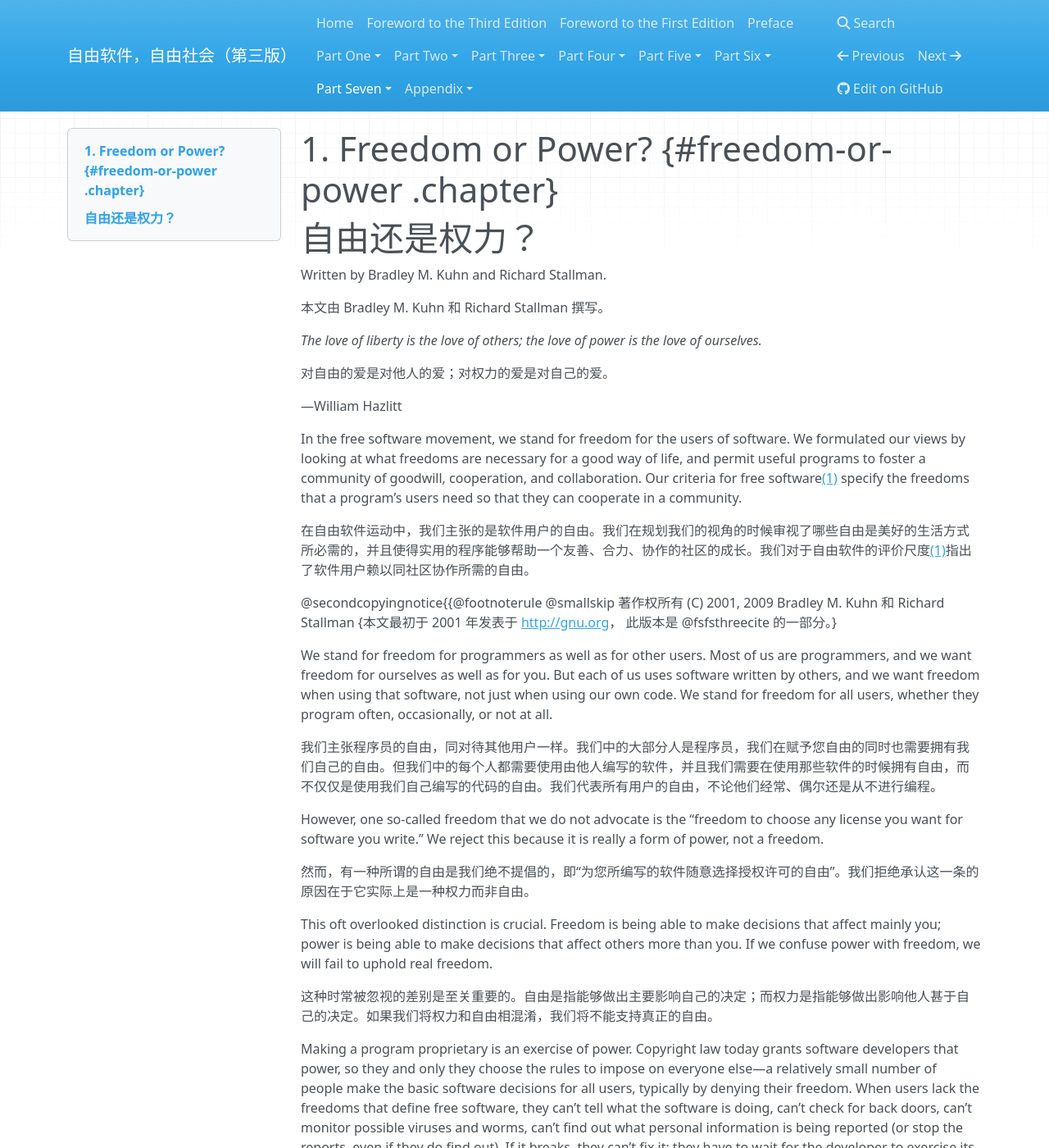
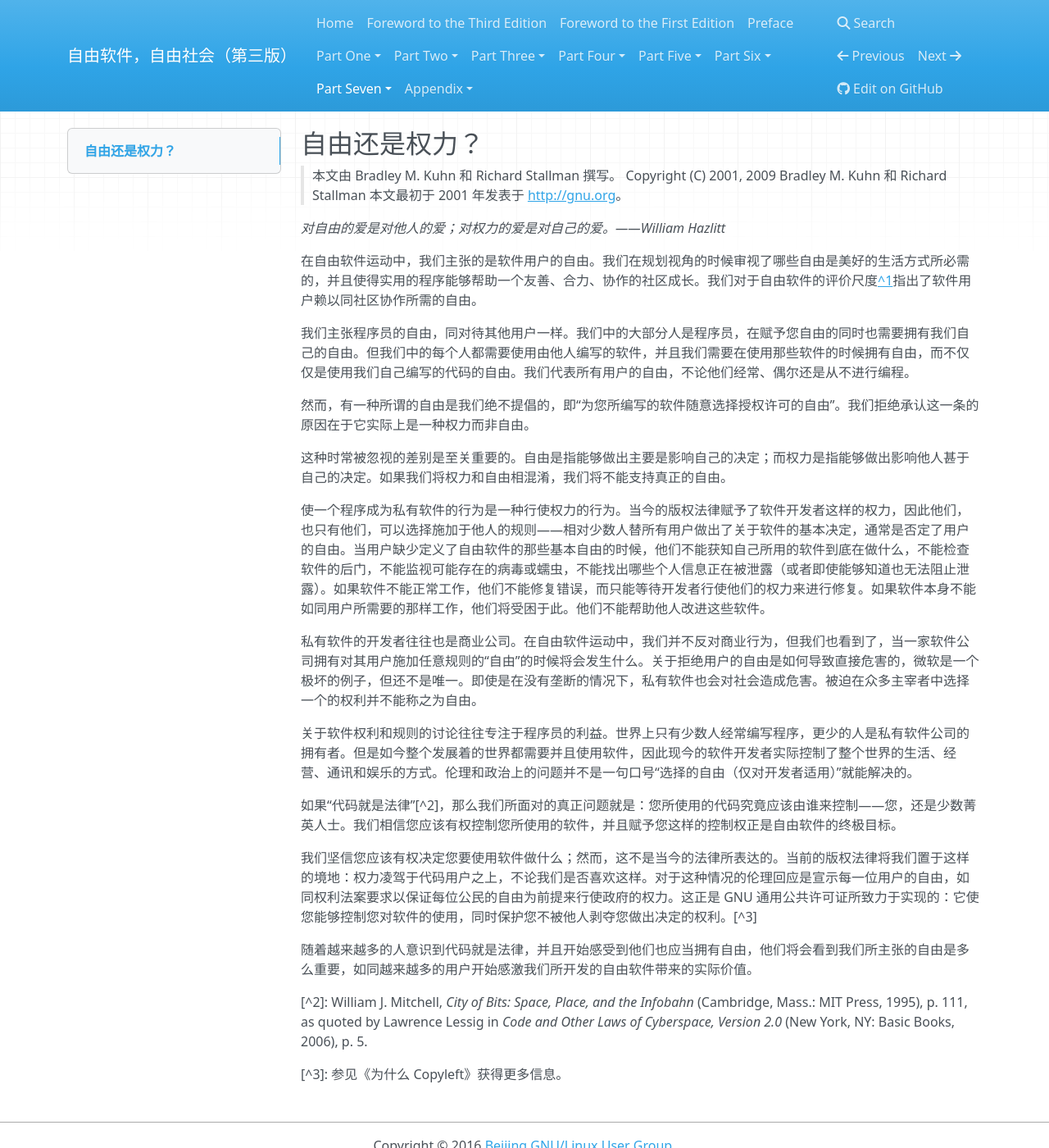
Before and after one commit to beijinglug/fsfs-zh, an MkDocs documentation site: the page built from docs/freedom-or-power.md, in a window 1280 px wide and 1400 px high. Shown: the whole window at 82% size. Built offline with MkDocs 1.6.1, drawn with Linux system fonts in a browser that asks for light colours; nearby versions of some CDN libraries; old or Windows-style settings are respelled for this version of MkDocs; some of the changed text lies outside the part shown.

Commit message:
proofreaded freedom-or-power

```diff
--- a/docs/freedom-or-power.md
+++ b/docs/freedom-or-power.md
@@ -1,144 +1,32 @@
----
-Generator: 'texi2html 1.82'
-description: Untitled Document
-distribution: global
-keywords: Untitled Document
-resource-type: document
-title: Untitled Document
-...
+## 自由还是权力？
 
-1. Freedom or Power? {#freedom-or-power .chapter}
-====================
+> 本文由 Bradley M. Kuhn 和 Richard Stallman 撰写。
+> Copyright (C) 2001, 2009 Bradley M. Kuhn 和 Richard Stallman 本文最初于 2001 年发表于 <http://gnu.org>。
 
-自由还是权力？
-==============
+*对自由的爱是对他人的爱；对权力的爱是对自己的爱。——William Hazlitt*
 
-Written by Bradley M. Kuhn and Richard Stallman.
+在自由软件运动中，我们主张的是软件用户的自由。我们在规划视角的时候审视了哪些自由是美好的生活方式所必需的，并且使得实用的程序能够帮助一个友善、合力、协作的社区成长。我们对于自由软件的评价尺度[^1]指出了软件用户赖以同社区协作所需的自由。
 
-本文由 Bradley M. Kuhn 和 Richard Stallman 撰写。
-
- *The love of liberty is the love of others; the love of power is the love of ourselves.*
-
-对自由的爱是对他人的爱；对权力的爱是对自己的爱。
-
-—William Hazlitt
-
-In the free software movement, we stand for freedom for the users of
-software. We formulated our views by looking at what freedoms are
-necessary for a good way of life, and permit useful programs to foster a
-community of goodwill, cooperation, and collaboration. Our criteria for
-free software[(1)](#FOOT1) specify the freedoms that a program’s users
-need so that they can cooperate in a community.
-
-在自由软件运动中，我们主张的是软件用户的自由。我们在规划我们的视角的时候审视了哪些自由是美好的生活方式所必需的，并且使得实用的程序能够帮助一个友善、合力、协作的社区的成长。我们对于自由软件的评价尺度[(1)](#FOOT1)指出了软件用户赖以同社区协作所需的自由。
-
-@secondcopyingnotice{{@footnoterule @smallskip 著作权所有 (C) 2001, 2009 Bradley M. Kuhn 和 Richard Stallman {本文最初于 2001 年发表于 <http://gnu.org>， 此版本是 @fsfsthreecite 的一部分。}
-
-We stand for freedom for programmers as well as for other users. Most of
-us are programmers, and we want freedom for ourselves as well as for
-you. But each of us uses software written by others, and we want freedom
-when using that software, not just when using our own code. We stand for
-freedom for all users, whether they program often, occasionally, or not
-at all.
-
-我们主张程序员的自由，同对待其他用户一样。我们中的大部分人是程序员，我们在赋予您自由的同时也需要拥有我们自己的自由。但我们中的每个人都需要使用由他人编写的软件，并且我们需要在使用那些软件的时候拥有自由，而不仅仅是使用我们自己编写的代码的自由。我们代表所有用户的自由，不论他们经常、偶尔还是从不进行编程。
-
-However, one so-called freedom that we do not advocate is the “freedom
-to choose any license you want for software you write.” We reject this
-because it is really a form of power, not a freedom.
+我们主张程序员的自由，同对待其他用户一样。我们中的大部分人是程序员，在赋予您自由的同时也需要拥有我们自己的自由。但我们中的每个人都需要使用由他人编写的软件，并且我们需要在使用那些软件的时候拥有自由，而不仅仅是使用我们自己编写的代码的自由。我们代表所有用户的自由，不论他们经常、偶尔还是从不进行编程。
 
 然而，有一种所谓的自由是我们绝不提倡的，即“为您所编写的软件随意选择授权许可的自由”。我们拒绝承认这一条的原因在于它实际上是一种权力而非自由。
 
-This oft overlooked distinction is crucial. Freedom is being able to
-make decisions that affect mainly you; power is being able to make
-decisions that affect others more than you. If we confuse power with
-freedom, we will fail to uphold real freedom.
+这种时常被忽视的差别是至关重要的。自由是指能够做出主要是影响自己的决定；而权力是指能够做出影响他人甚于自己的决定。如果我们将权力和自由相混淆，我们将不能支持真正的自由。
 
-这种时常被忽视的差别是至关重要的。自由是指能够做出主要影响自己的决定；而权力是指能够做出影响他人甚于自己的决定。如果我们将权力和自由相混淆，我们将不能支持真正的自由。
-
-Making a program proprietary is an exercise of power. Copyright law
-today grants software developers that power, so they and only they
-choose the rules to impose on everyone else—a relatively small number of
-people make the basic software decisions for all users, typically by
-denying their freedom. When users lack the freedoms that define free
-software, they can’t tell what the software is doing, can’t check for
-back doors, can’t monitor possible viruses and worms, can’t find out
-what personal information is being reported (or stop the reports, even
-if they do find out). If it breaks, they can’t fix it; they have to wait
-for the developer to exercise its power to do so. If it simply isn’t
-quite what they need, they are stuck with it. They can’t help each other
-improve it.
-
-使一个程序成为私有软件的行为是一种权力的行使。当今的版权法律赋予了软件开发者这样的权力，因此他们，也只有他们，可以选择施加于他人的规则——相对少数人替所有用户做出了关于软件的基本决定，通常是否定了用户的自由。当用户缺少定义了自由软件的那些基本自由的时候，他们不能获知自己所用的软件到底在做什么，不能检查软件的后门，不能监视可能存在的病毒或蠕虫，不能找出哪些个人信息正在被泄露（或者即使能够知道也无法阻止泄露）。如果软件不能正常工作，他们不能修复错误，而只能等待开发者行使他们的权力来进行修复。如果软件本身不能如同用户所需要的那样工作，他们将受困于此。他们不能帮助他人改进这些软件。
-
-Proprietary software developers are often businesses. We in the free
-software movement are not opposed to business, but we have seen what
-happens when a software business has the “freedom” to impose arbitrary
-rules on the users of software. Microsoft is an egregious example of how
-denying users’ freedoms can lead to direct harm, but it is not the only
-example. Even when there is no monopoly, proprietary software harms
-society. A choice of masters is not freedom.
+使一个程序成为私有软件的行为是一种行使权力的行为。当今的版权法律赋予了软件开发者这样的权力，因此他们，也只有他们，可以选择施加于他人的规则——相对少数人替所有用户做出了关于软件的基本决定，通常是否定了用户的自由。当用户缺少定义了自由软件的那些基本自由的时候，他们不能获知自己所用的软件到底在做什么，不能检查软件的后门，不能监视可能存在的病毒或蠕虫，不能找出哪些个人信息正在被泄露（或者即使能够知道也无法阻止泄露）。如果软件不能正常工作，他们不能修复错误，而只能等待开发者行使他们的权力来进行修复。如果软件本身不能如同用户所需要的那样工作，他们将受困于此。他们不能帮助他人改进这些软件。
 
 私有软件的开发者往往也是商业公司。在自由软件运动中，我们并不反对商业行为，但我们也看到了，当一家软件公司拥有对其用户施加任意规则的“自由”的时候将会发生什么。关于拒绝用户的自由是如何导致直接危害的，微软是一个极坏的例子，但还不是唯一。即使是在没有垄断的情况下，私有软件也会对社会造成危害。被迫在众多主宰者中选择一个的权利并不能称之为自由。
 
-Discussions of rights and rules for software have often concentrated on
-the interests of programmers alone. Few people in the world program
-regularly, and fewer still are owners of proprietary software
-businesses. But the entire developed world now needs and uses software,
-so software developers now control the way it lives, does business,
-communicates, and is entertained. The ethical and political issues are
-not addressed by the slogan of “freedom of choice (for developers
-only).”
+关于软件权利和规则的讨论往往专注于程序员的利益。世界上只有少数人经常编写程序，更少的人是私有软件公司的拥有者。但是如今整个发展着的世界都需要并且使用软件，因此现今的软件开发者实际控制了整个世界的生活、经营、通讯和娱乐的方式。伦理和政治上的问题并不是一句口号“选择的自由（仅对开发者适用）”就能解决的。
 
-关于软件的权利和规则的讨论往往专注于程序员的利益。世界上只有少数人经常编写程序，更少的人是私有软件公司的拥有者。但是如今整个发展着的世界都需要并且使用软件，因此现今的软件开发者实际控制了整个世界的生活、经营、通讯和娱乐的方式。伦理和政治上的问题并不是一句口号“选择的自由（仅对开发者适用）”就能解决的。
+如果“代码就是法律”[^2]，那么我们所面对的真正问题就是：您所使用的代码究竟应该由谁来控制——您，还是少数菁英人士。我们相信您应该有权控制您所使用的软件，并且赋予您这样的控制权正是自由软件的终极目标。
 
-If “code is law,”[(2)](#FOOT2) then the real question we face is: who
-should control the code you use—you, or an elite few? We believe you are
-entitled to control the software you use, and giving you that control is
-the goal of free software.
+我们坚信您应该有权决定您要使用软件做什么；然而，这不是当今的法律所表达的。当前的版权法律将我们置于这样的境地：权力凌驾于代码用户之上，不论我们是否喜欢这样。对于这种情况的伦理回应是宣示每一位用户的自由，如同权利法案要求以保证每位公民的自由为前提来行使政府的权力。这正是 GNU 通用公共许可证所致力于实现的：它使您能够控制您对软件的使用，同时保护您不被他人剥夺您做出决定的权利。[^3]
 
-如果“代码就是法律”[(2)](#FOOT2)，那么我们所面对的真正问题就是：您所使用的代码究竟应该由谁来控制——您，还是少数菁英人士。我们相信您应该有权控制您所使用的软件，并且赋予您这样的控制权正是自由软件的终极目标。
+随着越来越多的人意识到代码就是法律，并且开始感受到他们也应当拥有自由，他们将会看到我们所主张的自由是多么重要，如同越来越多的用户开始感激我们所开发的自由软件带来的实际价值。
 
-We believe you should decide what to do with the software you use;
-however, that is not what today’s law says. Current copyright law places
-us in the position of power over users of our code, whether we like it
-or not. The ethical response to this situation is to proclaim freedom
-for each user, just as the Bill of Rights was supposed to exercise
-government power by guaranteeing each citizen’s freedoms. That is what
-the GNU General Public License is for: it puts you in control of your
-usage of the software while protecting you from others who would like to
-take control of your decisions.[(3)](#FOOT3)
+ [^1]: 关于自由软件的评价标准可参见《什么是自由软件》一文。
 
-我们坚信您应该有权决定您要使用软件做什么；然而，这不是当今的法律所表达的。当前的版权法律将我们置于这样的境地：权力凌驾于代码用户之上，不论我们是否喜欢这样。对于这种情况的伦理回应是宣示每一位用户的自由，如同权利法案要求以保证每位公民的自由为前提来行使政府的权力。这正是 GNU 通用公共许可证所致力于实现的：它使您能够控制您对软件的使用，同时保护您不被他人剥夺您做出决定的权利。[(3)](#FOOT3)
+ [^2]:  William J. Mitchell, *City of Bits: Space, Place, and the Infobahn* (Cambridge, Mass.: MIT Press, 1995), p. 111, as quoted by Lawrence Lessig in *Code and Other Laws of Cyberspace, Version 2.0* (New York, NY: Basic Books, 2006), p. 5.
 
-As more and more users realize that code is law, and come to feel that
-they too deserve freedom, they will see the importance of the freedoms
-we stand for, just as more and more users have come to appreciate the
-practical value of the free software we have developed.
-
-随着越来越多的人意识到代码就是法律，并且开始感受到他们也应当拥有自由，他们将会看到我们所主张的自由的重要性，如同越来越多的用户开始感激我们所开发的自由软件带来的实际价值。
-
-<div class="footnote">
-
-------------------------------------------------------------------------
-
-### Footnotes
-
-### [(1)](#DOCF1)
-
-@raggedright 参见 @pageref{Definition} 关于自由软件的评价标准。 @end raggedright
-
-### [(2)](#DOCF2)
-
-@raggedright William J. Mitchell, *City of Bits: Space, Place, and the Infobahn* (Cambridge, Mass.: MIT Press, 1995), p. 111, as quoted by Lawrence Lessig in *Code and Other Laws of Cyberspace, Version 2.0* (New York, NY: Basic Books, 2006), p. 5. @end raggedright
-
-### [(3)](#DOCF3)
-
-@raggedright 参见 “Why Copyleft?” (@pageref{Why Copyleft}) 获得更多信息。 @end raggedright
-
-</div>
-
-------------------------------------------------------------------------
-
-This document was generated by *tonghuix* on *March 25, 2016* using
-[*texi2html 1.82*](http://www.nongnu.org/texi2html/).\
+ [^3]: 参见《为什么 Copyleft》获得更多信息。
```
